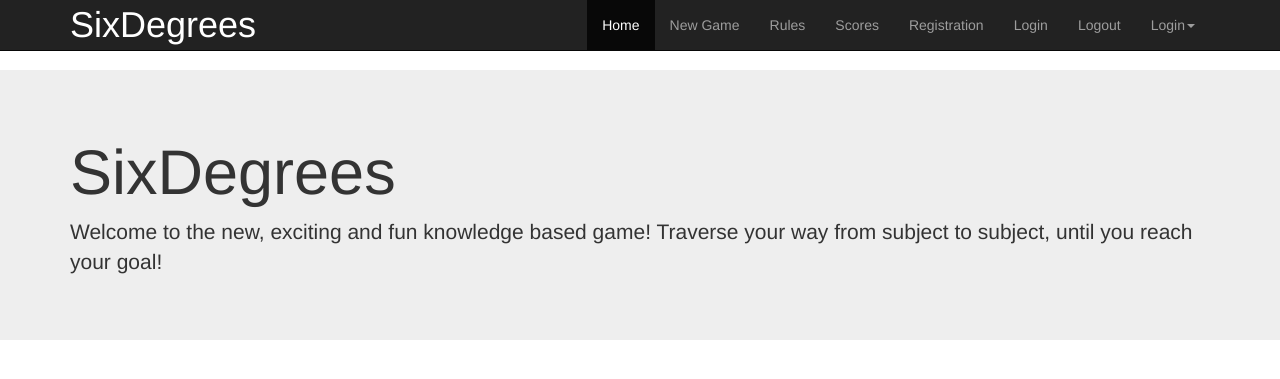
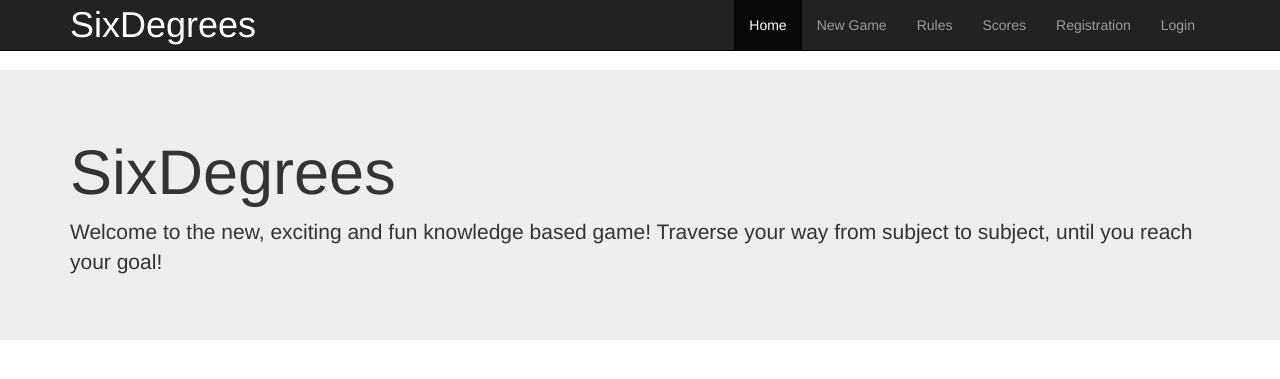
Before and after one commit to mcgeorgiev/six_degrees, a Django app: page / in a window 1280 px wide. Shown: the top 379 px of the page. Run offline with Django 3.2, Linux system fonts and the light colour scheme; some libraries are stand-ins or nearby versions.

Commit message:
made some slight changes to navigation

```diff
--- a/six_degrees/templates/game/base.html
+++ b/six_degrees/templates/game/base.html
@@ -32,28 +32,20 @@
             <li {% if request.get_full_path == rules_url %}class="active"{% endif %}><a href="{% url 'rules' %}">Rules</a><li>
             {% url 'scores' as scores_url %}
             <li {% if request.get_full_path == scores_url %}class="active"{% endif %}><a href="{% url 'scores' %}">Scores</a><li>
+              {% if user.is_authenticated %}
+              <li class="dropdown">
+              <a href="#" class="dropdown-toggle" data-toggle="dropdown" role="button" aria-haspopup="true" aria-expanded="false">{{ user.username }} <span class="caret"></span></a>
+              <ul class="dropdown-menu">
+                <li><a href="#">My Profile</a></li>
+                <li><a href="{% url 'auth_logout' %}"?next="/">Logout</a><li>
+              </ul>
+              </li>
+              {% else %}
               {% url 'registration_register' as registration_register_url %}
               <li {% if request.get_full_path == registration_register_url %}class="active"{% endif %}><a href="{% url 'registration_register' %}">Registration</a><li>
               {% url 'auth_login' as auth_login_url %}
               <li {% if request.get_full_path == auth_login_url %}class="active"{% endif %}><a href="{% url 'auth_login' %}">Login</a><li>
-              {% url 'auth_logout' as aut_logout_url %}
-              <li {% if request.get_full_path == auth_logout_url %}class="active"{% endif %}><a href="{% url 'auth_logout' %}"?next="/">Logout</a><li>
-
-
-          <li class="dropdown">
-              {% if user.is_authenticated %}
-              <a href="#" class="dropdown-toggle" data-toggle="dropdown" role="button" aria-haspopup="true" aria-expanded="false">{{ user.username }} <span class="caret"></span></a>
-              <ul class="dropdown-menu">
-                <li><a href="#">My Profile</a></li>
-                <li><a href="#">Logout</a></li>
-              </ul>
-              {% else %}
-              <a href="#" class="dropdown-toggle" data-toggle="dropdown" role="button" aria-haspopup="true" aria-expanded="false">Login<span class="caret"></span></a>
-              <ul class="dropdown-menu">
-                <li><a href="#">Form??</a></li>
-              </ul>
               {% endif %}
-            </li>
         </ul>
         </div><!--/.nav-collapse -->
           </div>
--- a/six_degrees/templates/registration/login.html
+++ b/six_degrees/templates/registration/login.html
@@ -1,5 +1,5 @@
 {% extends "game/base.html" %}
-{% block title_block %}
+{% block title_block %}{% endblock %}
 {% block body_block %}
 <h1>Login</h1>
 <form method="post" action=".">
```
Also changed, not shown: six_degrees/db.sqlite3.
